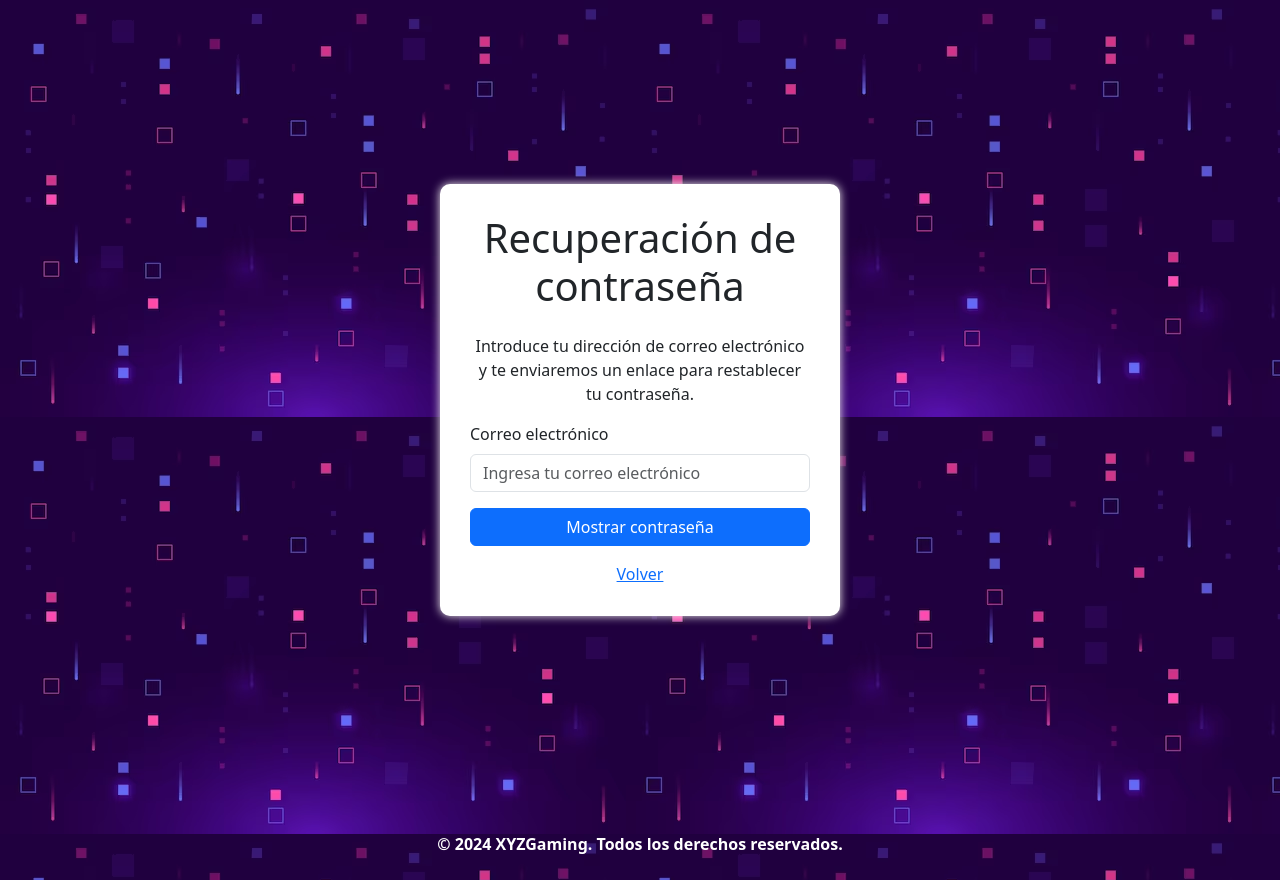
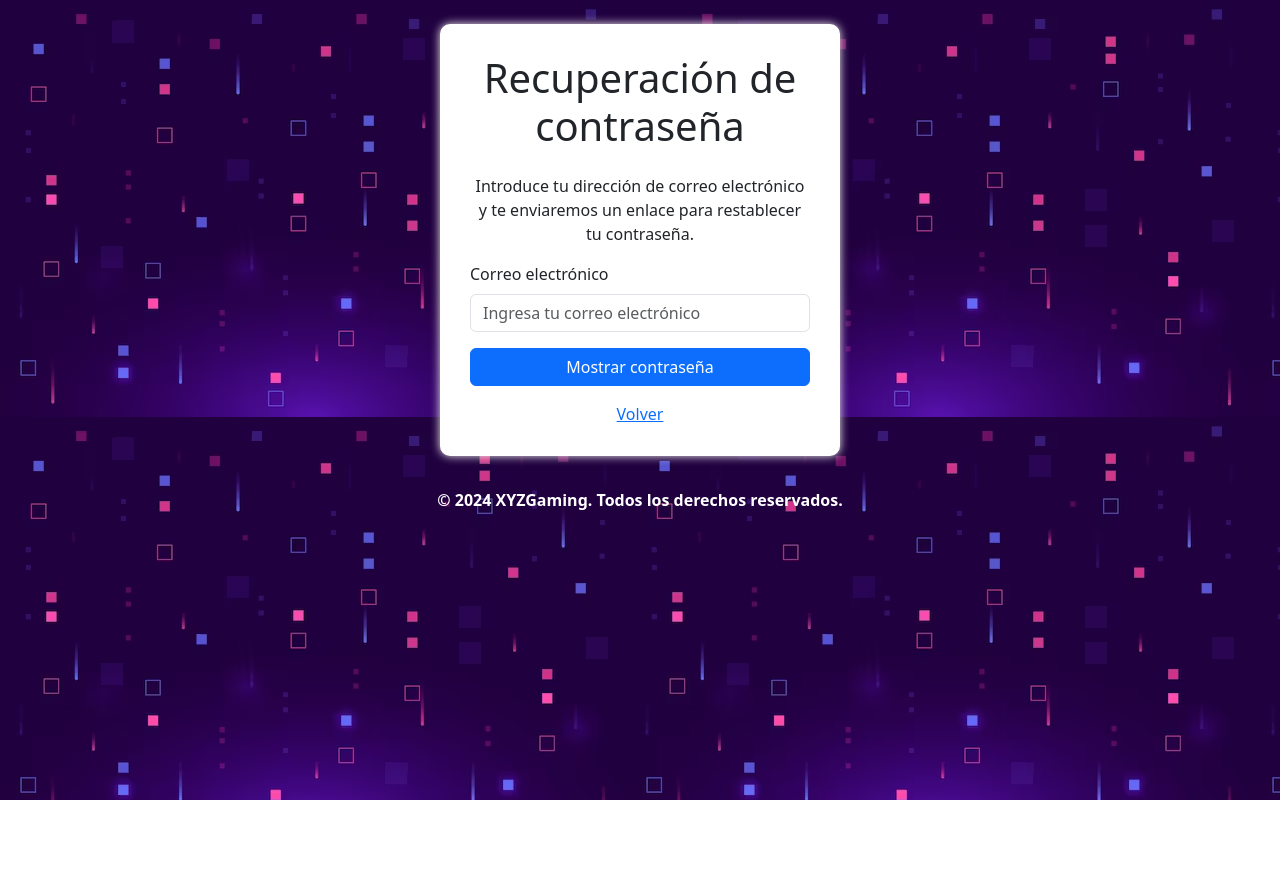
Before and after one commit to GiovannyOtarola/Sumativa_Angular, an Angular app: page /recuperacion in a window 1280 px wide. After the commit the page ends 800 px from the top, so only its background shows below. Built offline with nearby package versions, Linux system fonts and the light colour scheme.

Commit message:
retocando un poco la vista del html recupeacion

```diff
--- a/src/app/components/index/index.component.ts
+++ b/src/app/components/index/index.component.ts
@@ -2,6 +2,7 @@ import { Component, OnInit } from '@angular/core';
 import { CommonModule } from '@angular/common';
 import { RouterModule } from '@angular/router';
 import { AuthService } from '../services/services.component';
+
 export interface Juego{
   id: String;
   categoria: String;
--- a/src/app/components/recuperacion/recuperacion.component.html
+++ b/src/app/components/recuperacion/recuperacion.component.html
@@ -1,11 +1,12 @@
-<div class="d-flex vh-100">
-    <div class="container recovery-container my-auto">
+<div class="container recovery-container my-auto  mt-4">
     <h1 class="text-center mb-4">Recuperación de contraseña</h1>
-        <p class="text-center text-dark">Introduce tu dirección de correo electrónico y te enviaremos un enlace para restablecer tu contraseña.</p>
+    <p class="text-center text-dark">Introduce tu dirección de correo electrónico y te enviaremos un enlace para
+        restablecer tu contraseña.</p>
     <form>
         <div class="mb-3">
             <label for="usuarioEmail" class="form-label">Correo electrónico</label>
-                <input type="email" class="form-control" id="usuarioEmail" aria-describedby="emailHelp" placeholder="Ingresa tu correo electrónico">
+            <input type="email" class="form-control" id="usuarioEmail" aria-describedby="emailHelp"
+                placeholder="Ingresa tu correo electrónico">
         </div>
         <button type="button" id="mostrarPasswordBtn" class="btn btn-primary w-100">Mostrar contraseña</button>
     </form>
@@ -14,7 +15,7 @@
     </div>
 </div>
 
-</div>
+
 <footer class="text-center mt-4">
     <p class="fw-bold">© 2024 XYZGaming. Todos los derechos reservados.</p>
 </footer>
```
Lines whose indentation alone changed are shown as unchanged.
